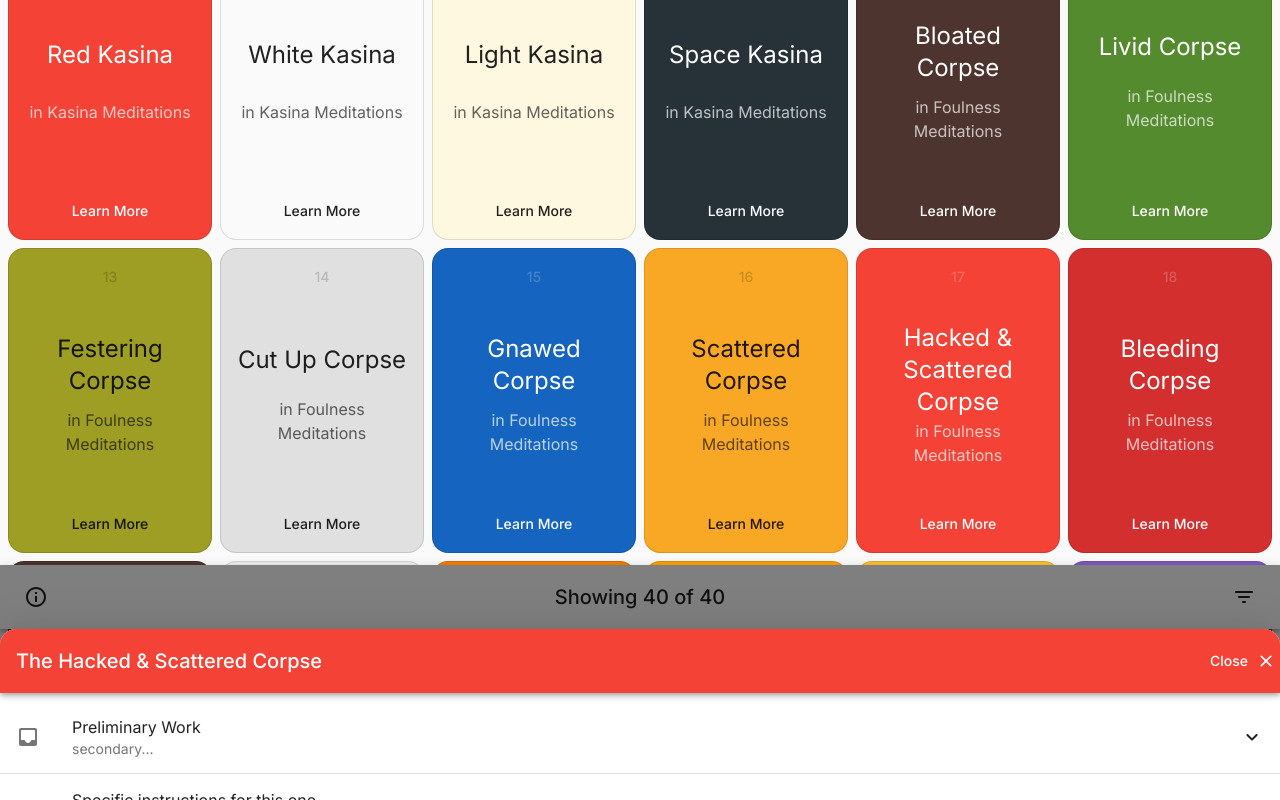
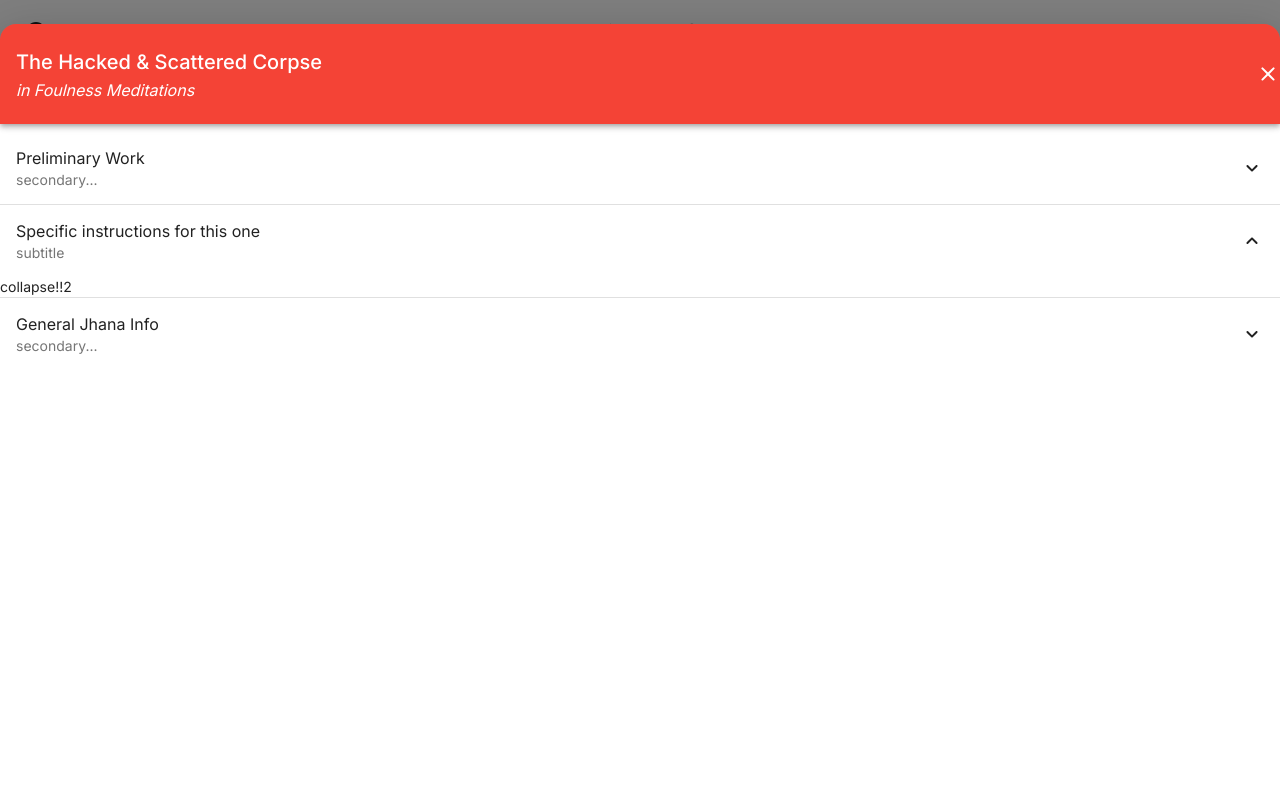
Before and after one commit to benmneb/meditation-subjects, a React (Create React App) app: page / in a window 1280 px wide. Both pictures are taken after a click on the button 958 px from the left and 1418 px from the top of the page. Shown: the part 1018-1818 px from the top of the page. Built offline with nearby package versions, Linux system fonts and the light colour scheme.

Commit message:
update modal styling

```diff
--- a/src/components/Modal.jsx
+++ b/src/components/Modal.jsx
@@ -9,11 +9,12 @@ import { useGlobalState } from '../state';
 const useStyles = makeStyles((theme) => ({
 	paper: {
 		position: 'absolute',
-		height: '95%',
+		height: '97%',
 		width: '100%',
 		margin: 0,
 		bottom: 0,
-		borderRadius: theme.spacing(2, 2, 0, 0)
+		borderRadius: theme.spacing(2, 2, 0, 0),
+		maxHeight: '100%'
 	}
 }));
 
--- a/src/components/ModalContents.jsx
+++ b/src/components/ModalContents.jsx
@@ -2,23 +2,17 @@ import { useState } from 'react';
 
 import {
 	Box,
-	Button,
 	Collapse,
 	ListItem,
-	ListItemIcon,
 	ListItemText,
 	List,
 	Divider,
 	AppBar,
 	Toolbar,
-	Typography
+	Typography,
+	IconButton
 } from '@material-ui/core';
-import {
-	CloseRounded,
-	ExpandLessRounded,
-	ExpandMoreRounded,
-	InboxRounded
-} from '@material-ui/icons';
+import { CloseRounded, ExpandLessRounded, ExpandMoreRounded } from '@material-ui/icons';
 import { makeStyles } from '@material-ui/core/styles';
 
 import { useGlobalState } from '../state';
@@ -26,9 +20,11 @@ import { useGlobalState } from '../state';
 const useStyles = makeStyles((theme) => ({
 	appBar: {
 		position: 'relative',
+		height: 100,
 		backgroundColor: (props) => props?.data?.color
 	},
 	toolbar: {
+		height: '100%',
 		color: (props) =>
 			props?.data?.color && theme.palette.getContrastText(props?.data?.color)
 	},
@@ -63,22 +59,17 @@ export default function ModalContents(props) {
 				<Toolbar disableGutters className={styles.toolbar}>
 					<Typography variant="h6" className={styles.title}>
 						{state?.subject?.longName}
+						<Box component="span" fontStyle="italic">
+							<Typography variant="body1">in {state?.subject?.chapter}</Typography>
+						</Box>
 					</Typography>
-					<Button
-						autoFocus
-						color="inherit"
-						onClick={handleCloseModal}
-						endIcon={<CloseRounded />}
-					>
-						Close
-					</Button>
+					<IconButton edge="end" color="inherit" autoFocus onClick={handleCloseModal}>
+						<CloseRounded />
+					</IconButton>
 				</Toolbar>
 			</AppBar>
 			<List>
 				<ListItem button onClick={() => toggleExpandSection(1)}>
-					<ListItemIcon>
-						<InboxRounded />
-					</ListItemIcon>
 					<ListItemText primary="Preliminary Work" secondary="secondary..." />
 					{open.includes(1) ? <ExpandLessRounded /> : <ExpandMoreRounded />}
 				</ListItem>
@@ -87,9 +78,6 @@ export default function ModalContents(props) {
 				</Collapse>
 				<Divider />
 				<ListItem button onClick={() => toggleExpandSection(2)}>
-					<ListItemIcon>
-						<InboxRounded />
-					</ListItemIcon>
 					<ListItemText
 						primary="Specific instructions for this one"
 						secondary="subtitle"
@@ -101,9 +89,6 @@ export default function ModalContents(props) {
 				</Collapse>
 				<Divider />
 				<ListItem button onClick={() => toggleExpandSection(3)}>
-					<ListItemIcon>
-						<InboxRounded />
-					</ListItemIcon>
 					<ListItemText primary="General Jhana Info" secondary="secondary..." />
 					{open.includes(3) ? <ExpandLessRounded /> : <ExpandMoreRounded />}
 				</ListItem>
```
